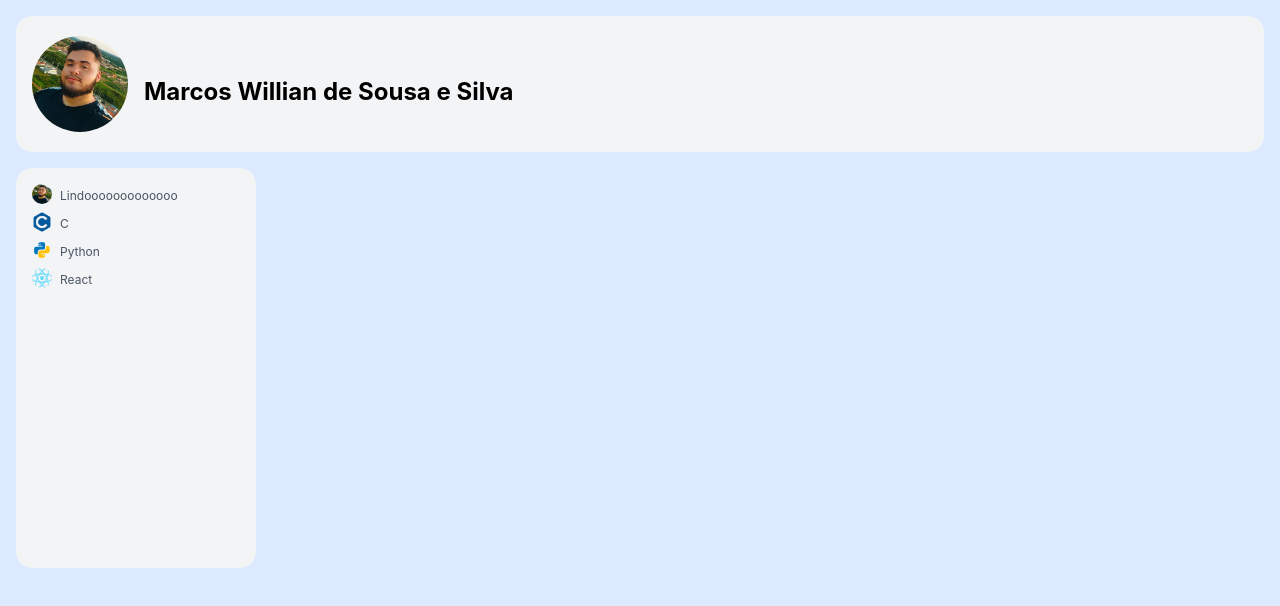
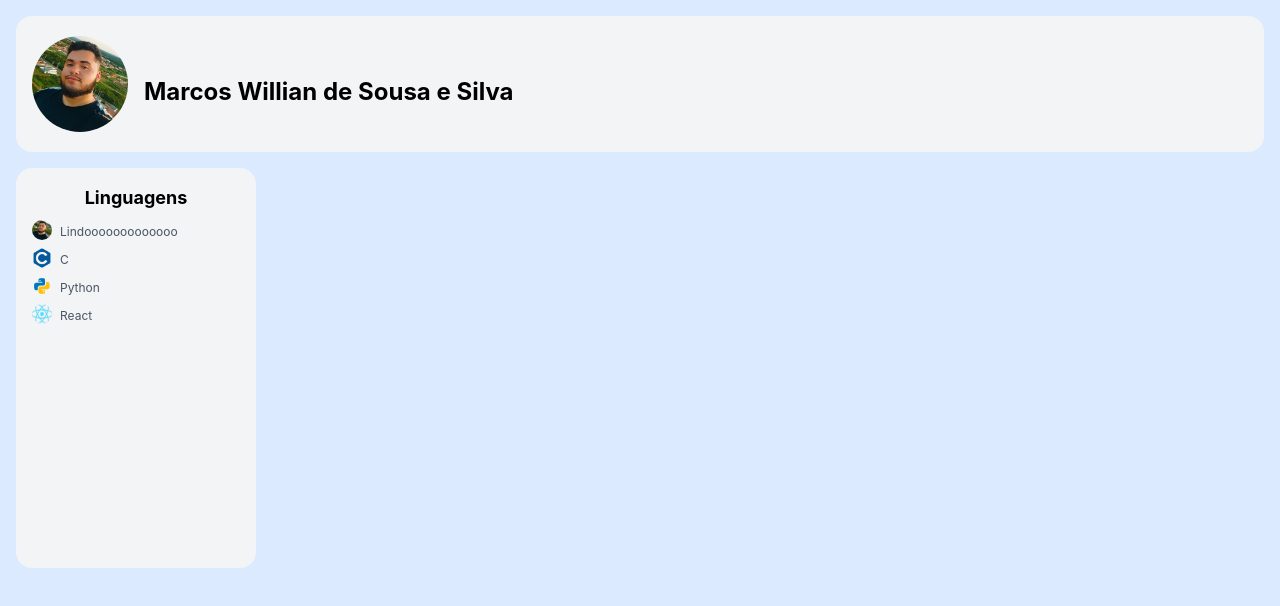
Before and after one commit to MarcosWillianAP1K/Projeto_perfil--React-vite-, a React (Vite) app: page / in a window 1280 px wide. Shown: the top 606 px of the page. Built offline with nearby package versions, Linux system fonts and the light colour scheme.

Commit message:
Componente linguagem

```diff
--- a/src/components/linguagens/linguagens.tsx
+++ b/src/components/linguagens/linguagens.tsx
@@ -5,7 +5,9 @@ function Linguagens(){
 
 
     return(
-        <div className="p-4 w-60 h-100 bg-gray-100 flex items-start justify-content rounded-2xl">
+        <div className="p-4 w-60 h-100 space-y-2 bg-gray-100 flex-col items-start justify-content rounded-2xl">
+
+            <h1 className="text-lg font-bold">Linguagens</h1>
 
             <div className="space-x-4 space-y-2 flex-col ">
                 <Perfil_linguagens directory="src/assets/foto_perfil.png" string="Lindooooooooooooo" />
```
